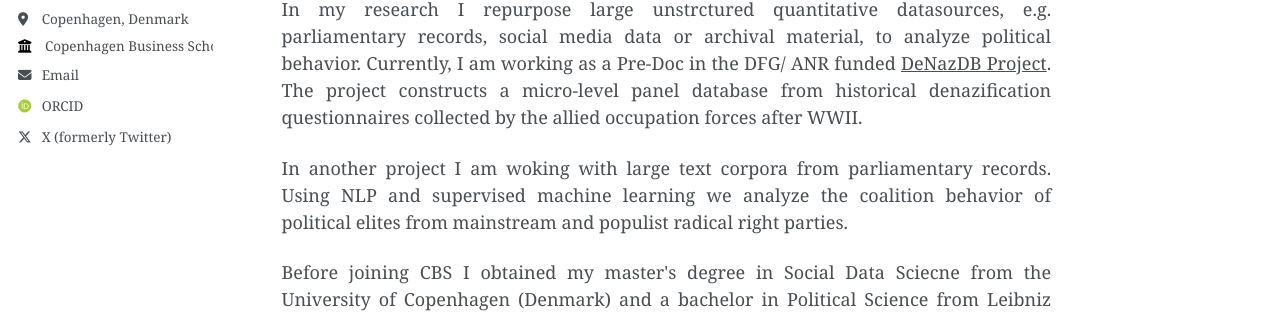
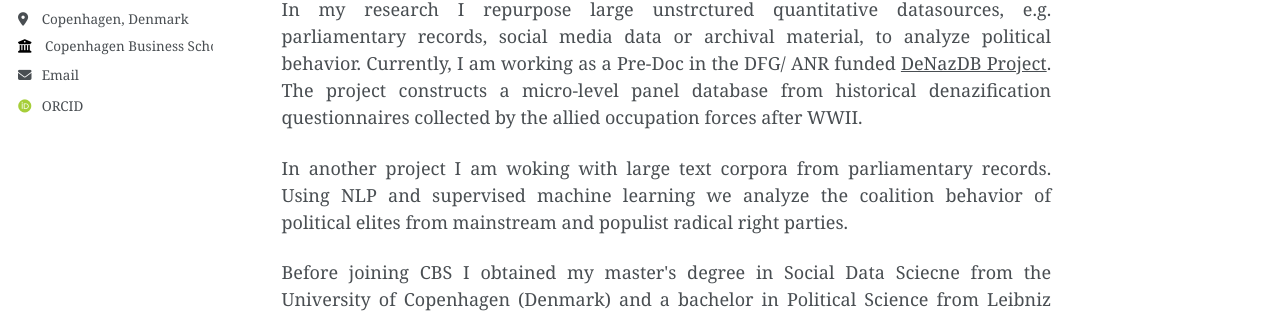
Before and after one commit to DarioLandwehr/DarioLandwehr.github.io, a Jekyll site: the page built from _pages/about.md, in a window 1280 px wide. Shown: the part 303-620 px from the top of the page. Built offline with Jekyll 4.4.1, drawn with Linux system fonts in a browser that asks for light colours; some web fonts are replaced.

Commit message:
Update _config.yml

```diff
--- a/_config.yml
+++ b/_config.yml
@@ -65,7 +65,7 @@ author:
   steam            : # Username
   telegram         : # URL
   tumblr           : # Username
-  twitter          : "@LandwehrDario"
+  twitter          : #"@LandwehrDario"
   vine             : # Username
   weibo            : # Username
   wikipedia        : # Username
```
